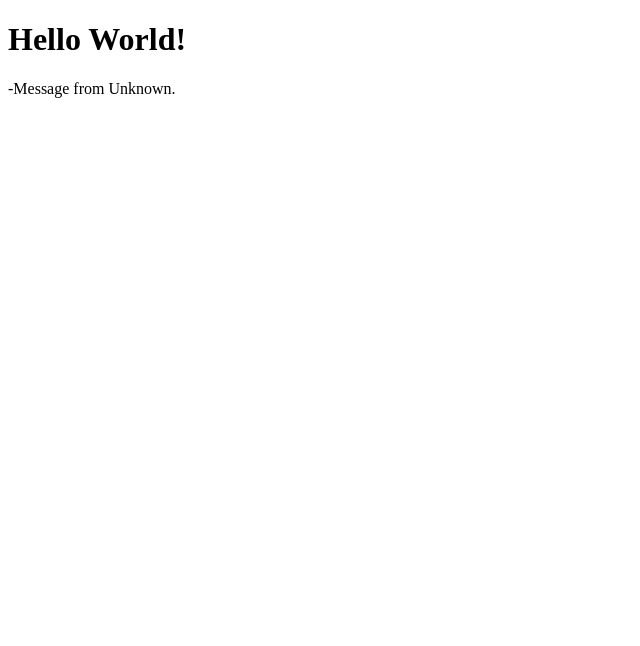
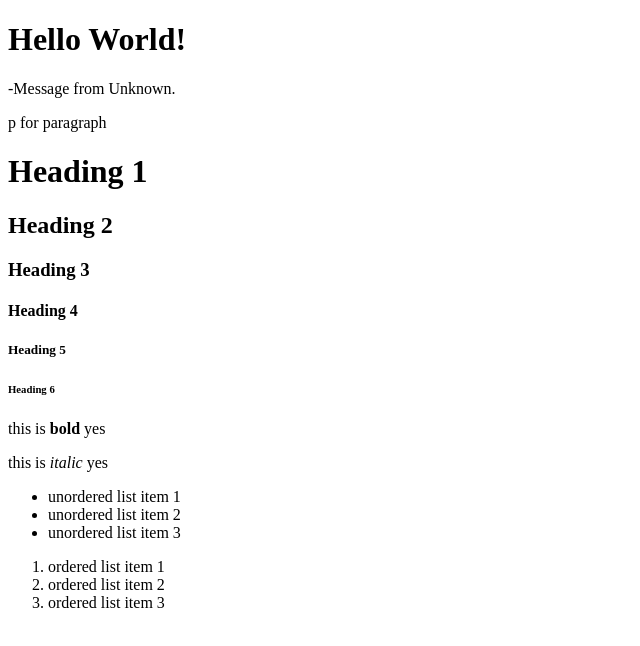
Before and after one commit to BenHollamby/Odin-Project, a plain HTML site: page Doco/index.html in a window 1280 px wide. Shown: the whole page, without its empty margins (0-640 px from the left). Drawn offline with Linux system fonts and the light colour scheme.

Commit message:
ordered and unordered lists

```diff
--- a/Doco/index.html
+++ b/Doco/index.html
@@ -8,5 +8,24 @@
 <body>                                                                    <!-- body contains the information that will be displayed to users -->
   <h1>Hello World!</h1>                                                   <!-- h1 is a heading tag -->
   <p>-Message from Unknown.</p>                                           <!-- p is a paragraph tag -->
+  <P> p for paragraph</P>
+  <h1>Heading 1</h1>
+  <h2>Heading 2</h2>
+  <h3>Heading 3</h3>
+  <h4>Heading 4</h4>
+  <h5>Heading 5</h5>
+  <h6>Heading 6</h6>
+  <p>this is <strong>bold</strong> yes</p>
+  <p>this is <em>italic</em> yes</p>
+  <ul>
+    <li>unordered list item 1</li>
+    <li>unordered list item 2</li>
+    <li>unordered list item 3</li>
+  </ul>
+  <ol>
+    <li>ordered list item 1</li>
+    <li>ordered list item 2</li>
+    <li>ordered list item 3</li>
+  </ol>
 </body>
 </html>
```
